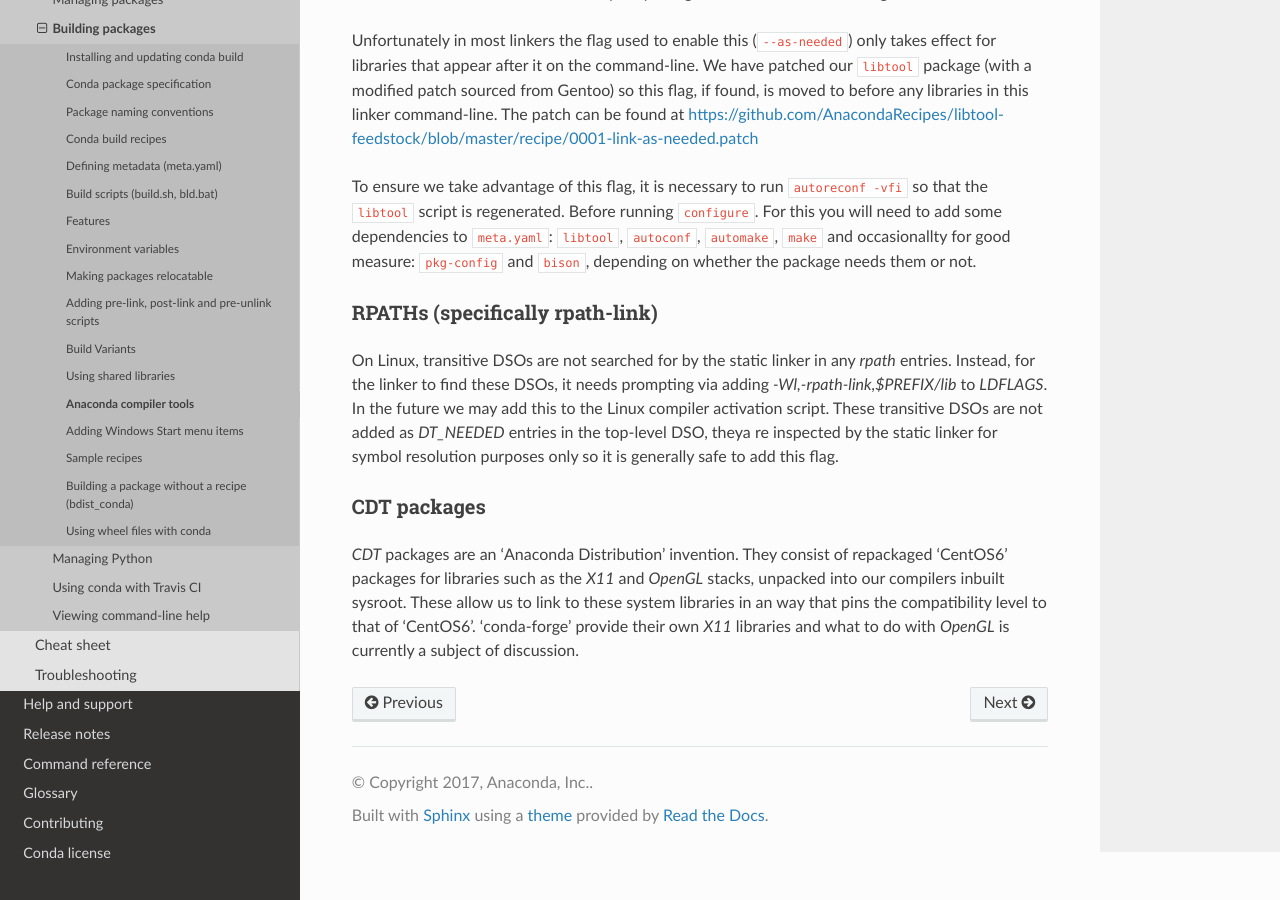
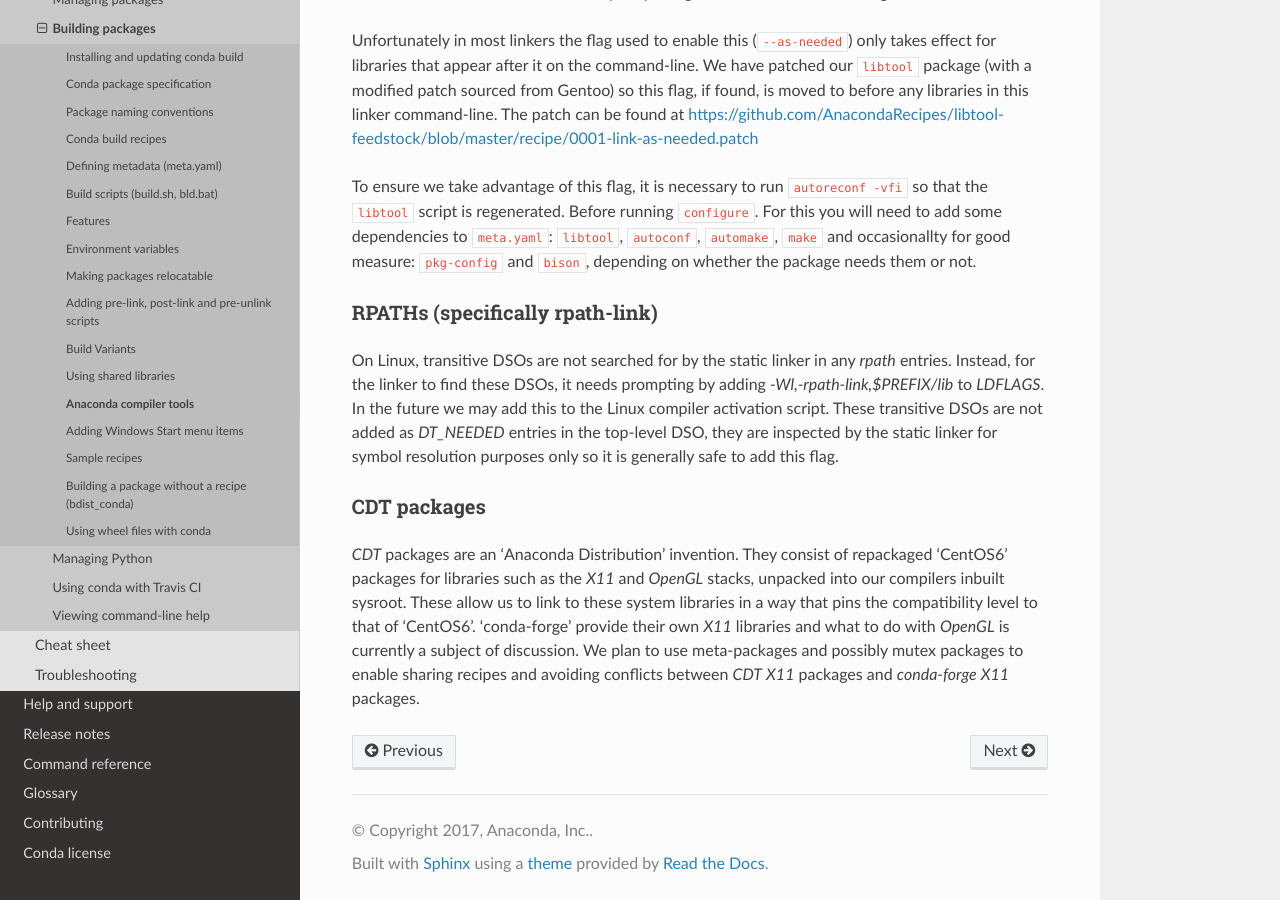
Before and after one commit to conda/conda-docs, a Sphinx documentation site: the page built from docs/source/user-guide/tasks/build-packages/compiler-tools.rst, in a window 1280 px wide and 900 px high, scrolled down 8786 px. Built offline with Sphinx 7.4.7 and the Read the Docs theme 2.0.0, drawn with Linux system fonts in a browser that asks for light colours.

Commit message:
Fix typos and add some details about CF X11 vs CDT X11 plans

```diff
--- a/docs/source/user-guide/tasks/build-packages/compiler-tools.rst
+++ b/docs/source/user-guide/tasks/build-packages/compiler-tools.rst
@@ -426,9 +426,9 @@ RPATHs (specifically rpath-link)
 --------------------------------
 
 On Linux, transitive DSOs are not searched for by the static linker in any `rpath` entries. Instead, for the
-linker to find these DSOs, it needs prompting via adding `-Wl,-rpath-link,$PREFIX/lib` to `LDFLAGS`. In the
+linker to find these DSOs, it needs prompting by adding `-Wl,-rpath-link,$PREFIX/lib` to `LDFLAGS`. In the
 future we may add this to the Linux compiler activation script. These transitive DSOs are not added as `DT_NEEDED`
-entries in the top-level DSO, theya re inspected by the static linker for symbol resolution purposes only so it
+entries in the top-level DSO, they are inspected by the static linker for symbol resolution purposes only so it
 is generally safe to add this flag.
 
 CDT packages
@@ -436,5 +436,7 @@ CDT packages
 
 `CDT` packages are an 'Anaconda Distribution' invention. They consist of repackaged 'CentOS6' packages for libraries
 such as the `X11` and `OpenGL` stacks, unpacked into our compilers inbuilt sysroot. These allow us to link to these
-system libraries in an way that pins the compatibility level to that of 'CentOS6'. 'conda-forge' provide their own
-`X11` libraries and what to do with `OpenGL` is currently a subject of discussion.
+system libraries in a way that pins the compatibility level to that of 'CentOS6'. 'conda-forge' provide their own
+`X11` libraries and what to do with `OpenGL` is currently a subject of discussion. We plan to use meta-packages and
+possibly mutex packages to enable sharing recipes and avoiding conflicts between `CDT` `X11` packages and `conda-forge`
+`X11` packages.
```
